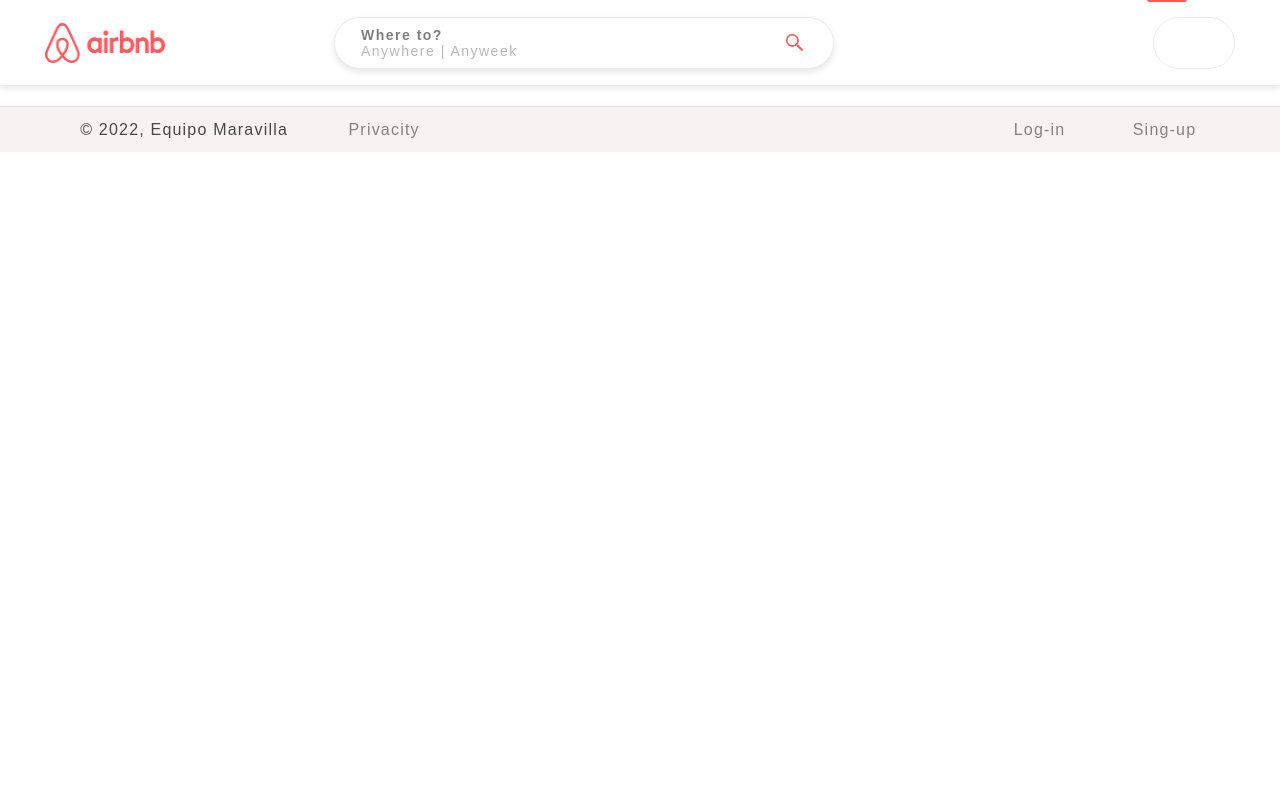
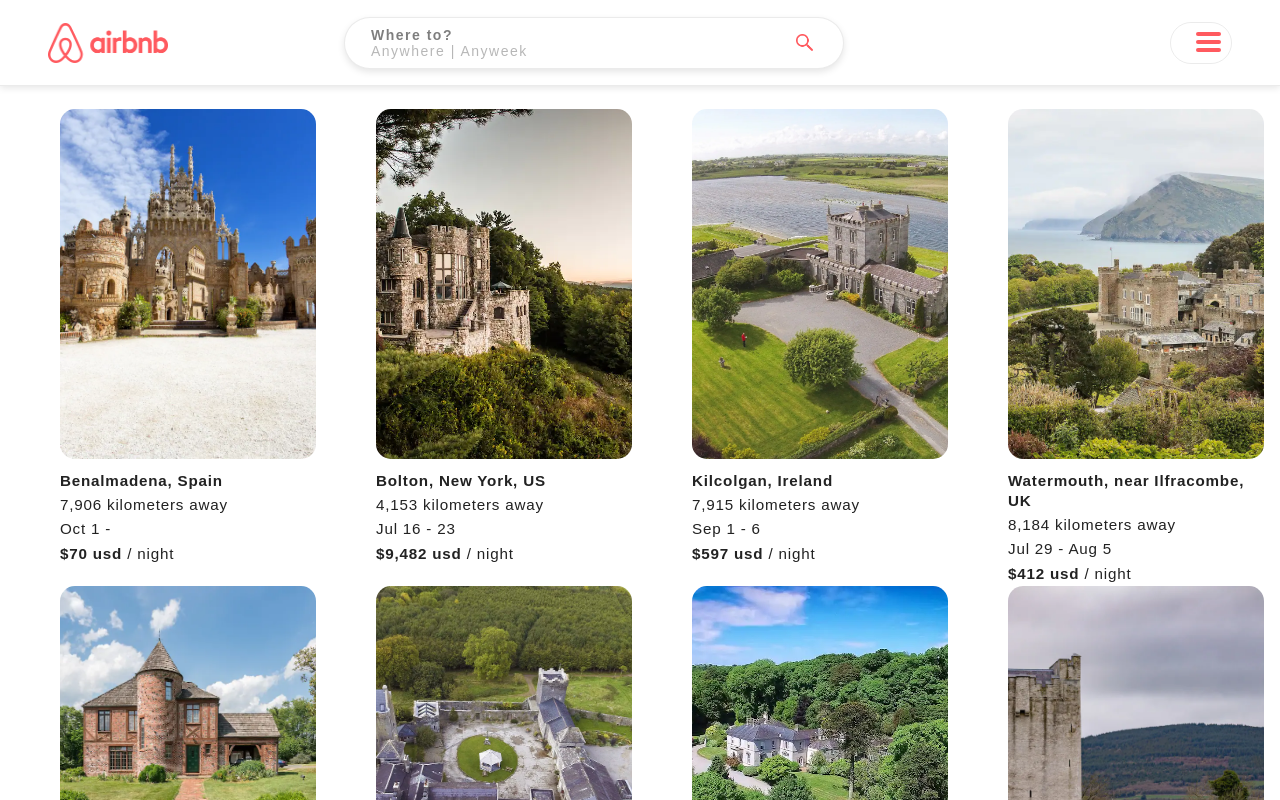
Before and after one commit to juan-diazDev/airbnb, a React (Create React App) app: page / in a window 1280 px wide. Shown: the top 800 px of the page. Built offline with nearby package versions, Linux system fonts and the light colour scheme.

Commit message:
feat: modify menu styles

```diff
--- a/src/components/Menu/Index.jsx
+++ b/src/components/Menu/Index.jsx
@@ -6,13 +6,15 @@ function Menu() {
     <div className="menu--queri-bgscreen">
       <ul className='nav-menu'>
         <li>
-          <div className="menu__icon"></div>
-          <div className="menu__icon"></div>
-          <div className="menu__icon"></div>
-          <ul className="menu__item1">
+          <div className='menu__icon-container'>
+            <div className="menu__icon"></div>
+            <div className="menu__icon"></div>
+            <div className="menu__icon"></div>
+          </div>
+          <ul className="menu__item">
             <li><Link to="/Signinform" >Sing up</Link></li>
             <li><Link to="/Loginform" >Log in</Link></li>
-            <hr className="menu__horiLine" />
+            <hr className="menu__line" />
             <li><Link to="/" >Contact</Link></li>
           </ul>
         </li>
--- a/src/components/Menu/styles.scss
+++ b/src/components/Menu/styles.scss
@@ -6,37 +6,58 @@
     display: flex;
     justify-content: center;
     align-items: center;
+    position: relative;
     border: 0.5px solid rgba(0,0,0,0.08);
     border-radius: 30px;
-    width: 80px;
-    height: 50px;
+    width: 60px;
+    height: 40px;
+  }
+
+  .menu__icon-container {
+    position: absolute;
+    bottom: 10.5px;
+    right: 10px;
   }
 
   .menu__icon {
-    margin-top: 2px;
-    width: 40px;
-    height: 5px;
+    margin-top: 4px;
+    width: 25px;
+    height: 4px;
     background-color: #ff5a5f;
     border-radius: 20px;
     border: #484848;
   }
 
-  .menu__horiLine {
-    border: 0.5px solid rgba(0,0,0,0.08);
+  ul li {
+    list-style-type: none;
+    margin: 10px;
+    transition: all .3s ease 0s;
   }
 
- .nav-menu {
-  display: inline-block;
-  line-height: 60px;
-  padding: 0px 12px;
-  list-style-type: none;
-  list-style-image: none;
-  list-style-position: outside;
-  line-height: 28px;
+  .menu__line {
+    box-shadow: 0 3px 10px rgb(0 0 0 / 10%);
+    border: 0.5px solid rgba(0,0,0,0.08);
+    margin: 0px 5px
+  }
+
+  .menu--queri-bgscreen{
+    &:hover {
+      .menu__item {
+        position: absolute;
+        right: 20px;
+        top: 40px;
+        display: initial;
+        background-color: white;
+        border: 0.5px solid rgba(0,0,0,0.08);
+        box-shadow: 0 3px 10px rgb(0 0 0 / 10%);
+        width: 100px;
+        margin: 0px;
+        padding: 0px;
+      }
+    }
+  }
+
+  .menu__item {
+    display: none;
+  }
 }
-
-li ul {
-  display: list-item;
-  visibility: hidden;
-}
-}
--- a/src/pages/Home.jsx
+++ b/src/pages/Home.jsx
@@ -1,12 +1,12 @@
 import Header from '../components/Header'
-// import MainSection from '../components/SpacesSection'
+import MainSection from '../components/SpacesSection'
 import Footer from '../components/Footer'
 
 export const Home = () => {
   return (
     <div>
       <Header />
-      {/* <MainSection /> */}
+      <MainSection />
       <Footer />
     </div>
  )
```
